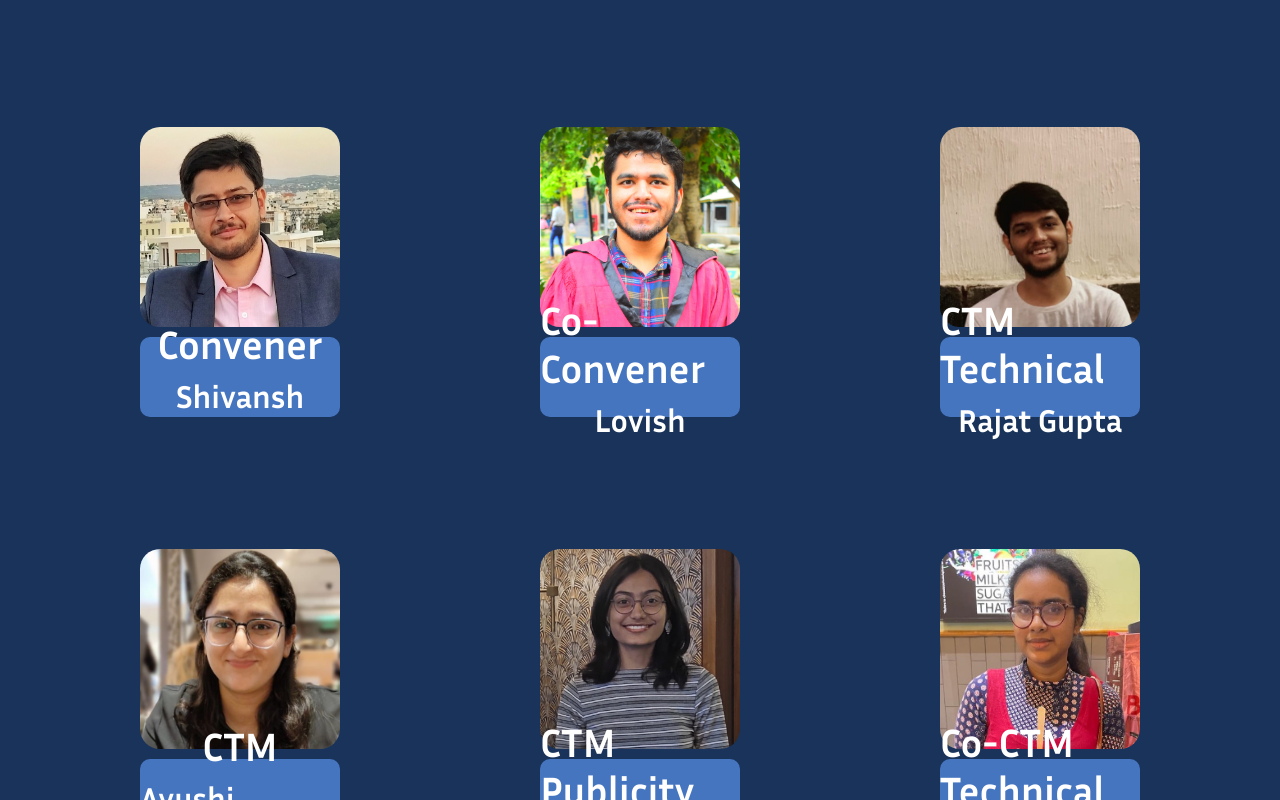
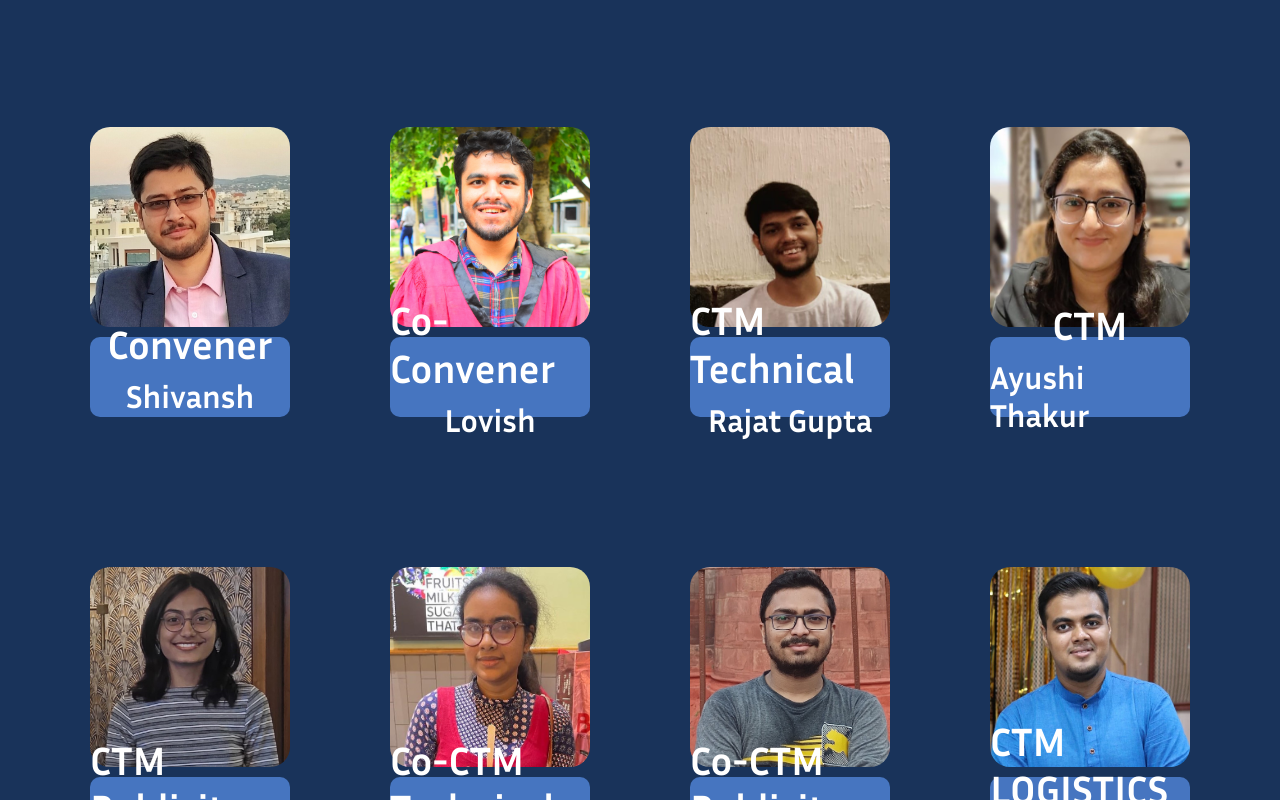
Before and after one commit to sunaina2863/symposium, a React (Create React App) app: page /team in a window 1280 px wide. Shown: the part 820-1620 px from the top of the page. Built offline with nearby package versions, Linux system fonts and the light colour scheme; the HTML template or start-up script is replaced by a standard one.

Commit message:
Minor Fixes

```diff
--- a/src/Team/team.css
+++ b/src/Team/team.css
@@ -20,14 +20,14 @@
 .team-container-boss {
     background: url(./teamcard_bg.png) no-repeat center center/cover;
     background-size: cover;
-    height: 590vh;
+    height: 450vh;
     width: 100vw;
     display: flex;
     flex-wrap: wrap;
 }
 
 .flex-item {
-    flex: 33% 1;
+    flex: 25% 1;
     margin-top: 10px;
     align-items: center;
     display: flex;
@@ -58,6 +58,12 @@
     padding-left: 0px;
 }
 
+@media (max-width:880px){
+    .team-container-boss {
+        height: 580vh;
+    }
+}
+
 
 @media (max-width:600px) {
     .team-container-boss {
```
